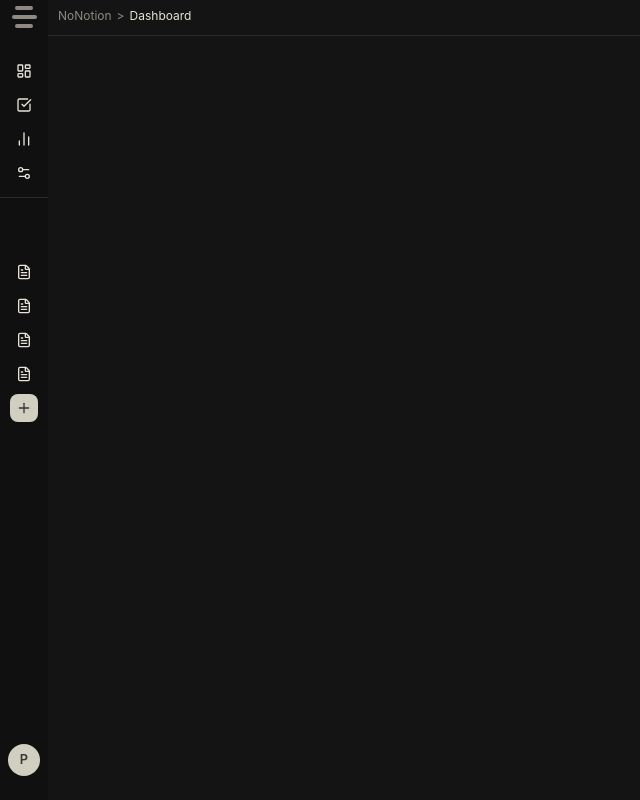
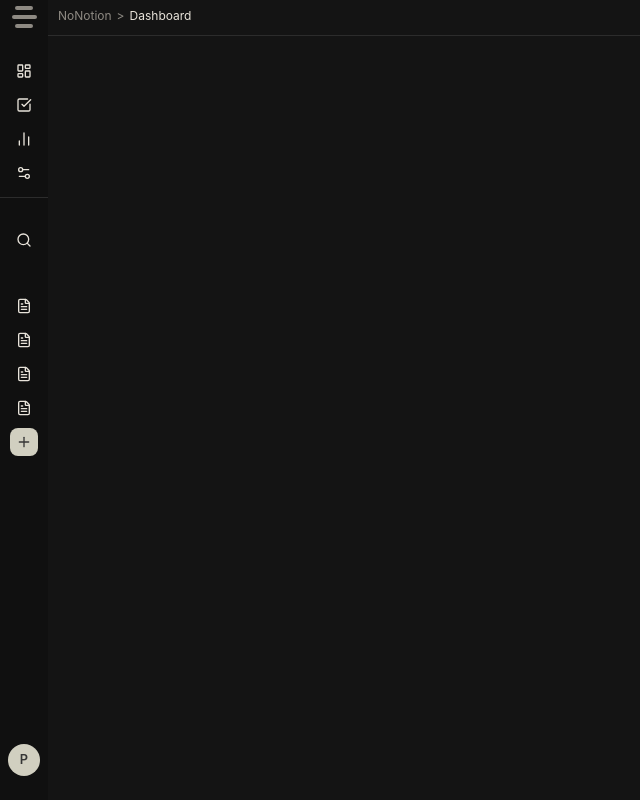
Before and after one commit to Prayushstha/NoNotion, a React (Vite) app: page / in a window 1280 px wide. Both pictures are taken after a click on the label 227 px from the left and 17 px from the top of the page. Shown: the whole page, without its empty margins (0-640 px from the left). Built offline with nearby package versions, Linux system fonts and the light colour scheme.

Commit message:
Added search icon in sidebar collapsed state

```diff
--- a/src/components/sidebar.css
+++ b/src/components/sidebar.css
@@ -98,6 +98,10 @@
 
 .searchbar {
   margin: 10px 0;
+}
+
+.collapsed-search-toggle {
+  display: none;
 }
 
 .group {
@@ -210,6 +214,26 @@
   margin: 0;
 }
 
+.sidebar:not(.open) .collapsed-search-toggle {
+  display: grid;
+  place-items: center;
+  width: var(--sidebar-item-height);
+  min-width: var(--sidebar-item-height);
+  height: var(--sidebar-item-height);
+  margin: 0 auto 6px;
+  padding: 0;
+  border: 0;
+  border-radius: var(--radius);
+  background: transparent;
+  color: var(--sidebar-foreground);
+  cursor: pointer;
+}
+
+.sidebar:not(.open) .collapsed-search-toggle:hover {
+  background-color: var(--sidebar-accent);
+  color: var(--sidebar-accent-foreground);
+}
+
 .sidebar:not(.open) .nav-link,
 .sidebar:not(.open) .project-nav-link {
   width: var(--sidebar-item-height);
--- a/src/components/sidebar.tsx
+++ b/src/components/sidebar.tsx
@@ -107,6 +107,15 @@ export function SideBar({ sidebar, setSidebar, theme, setTheme }: sidebar) {
           <FolderOpen size={16} color="currentColor" />
           Your Projects
         </h3>
+        <button
+          className="collapsed-search-toggle"
+          type="button"
+          title="Search"
+          aria-label="Open search"
+          onClick={() => setSidebar(true)}
+        >
+          <Search size={16} color="currentColor" />
+        </button>
         <div className="searchbar">
           <div className="group">
             <Search
```
